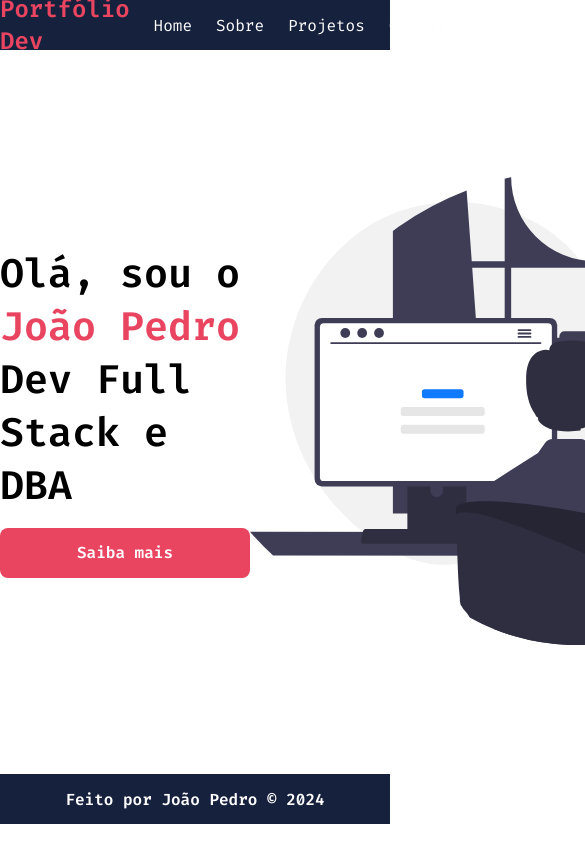
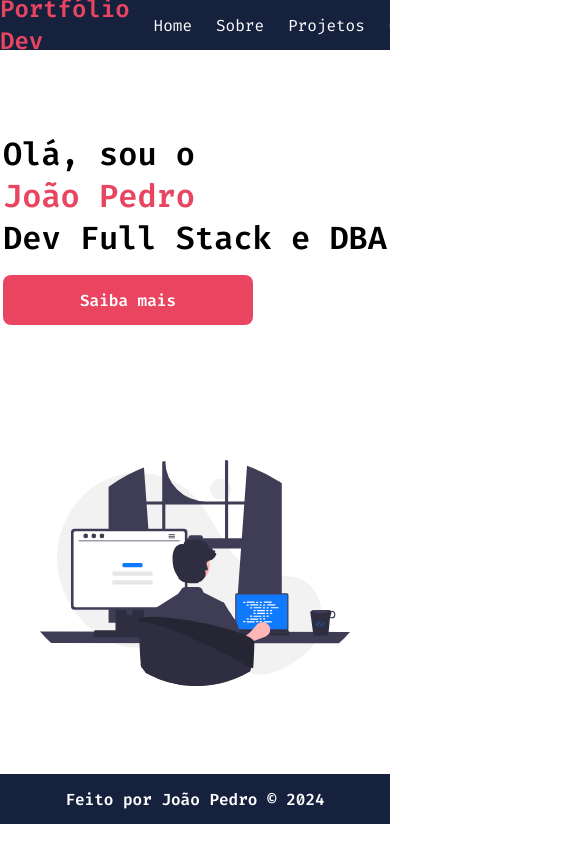
Before and after one commit to joaopver10/Portfolio, a React (Vite) app: page / in a window 390 px wide. Shown: the top 844 px of the page, 585 px wide, since content can reach past the window. Built offline with nearby package versions, Linux system fonts and the light colour scheme.

Commit message:
Modificações nas paginas

```diff
--- a/src/pages/Home/Home.module.css
+++ b/src/pages/Home/Home.module.css
@@ -44,3 +44,20 @@
   .btn_red:hover {
     background-color: var(--primary);
   }
+
+  @media (max-width: 768px) {
+    .home {
+        flex-direction: column;
+    }
+  }
+
+  @media (max-width: 480px) {
+    .home p {
+        font-size: 2rem;
+    }
+    .home img {
+        max-width: 100%;
+        height: auto;
+        padding-inline: 2.5rem;
+    }
+  }
```
